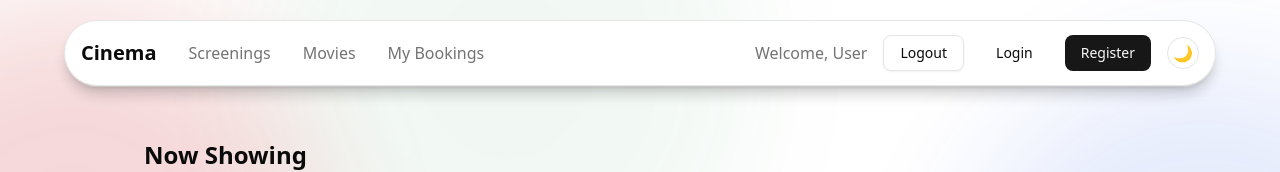
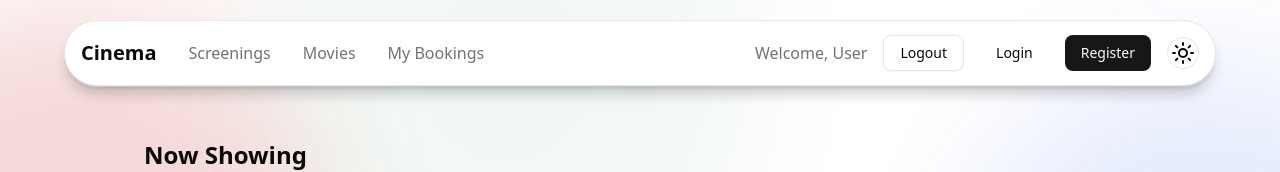
Before and after one commit to horvathgyozo/cinema-awp2, a React (Vite) app in the folder client/: page / in a window 1280 px wide. Shown: the top 172 px of the page. Built offline with nearby package versions, Linux system fonts and the light colour scheme.

Commit message:
toggle theme

```diff
--- a/client/src/Navigation.tsx
+++ b/client/src/Navigation.tsx
@@ -1,6 +1,7 @@
 import { Link } from "react-router";
 import { Button } from "./components/ui/button";
 import { Card } from "./components/ui/card";
+import { ThemeButton } from "./ThemeButton";
 
 export function Navigation() {
   return (
@@ -28,9 +29,7 @@ export function Navigation() {
               <Button variant="outline">Logout</Button>
               <Button variant="ghost">Login</Button>
               <Button>Register</Button>
-              <button className="bg-background rounded-full flex items-center justify-center w-8 h-8 border">
-                🌙
-              </button>
+              <ThemeButton />
             </div>
           </div>
         </div>
--- /dev/null
+++ b/client/src/ThemeButton.tsx
@@ -0,0 +1,26 @@
+import { Moon, Sun } from "lucide-react";
+import { useEffect, useState } from "react";
+
+export function ThemeButton() {
+  const [theme, setTheme] = useState<"light" | "dark">("light");
+
+  useEffect(() => {
+    if (theme === "light") {
+      document.documentElement.classList.remove("dark");
+    } else {
+      document.documentElement.classList.add("dark");
+    }
+  }, [theme]);
+
+  const handleClick = () => {
+    setTheme(theme === "light" ? "dark" : "light");
+  };
+  return (
+    <button
+      onClick={handleClick}
+      className="bg-background rounded-full flex items-center justify-center w-8 h-8 border"
+    >
+      {theme === "light" ? <Sun /> : <Moon />}
+    </button>
+  );
+}
```
